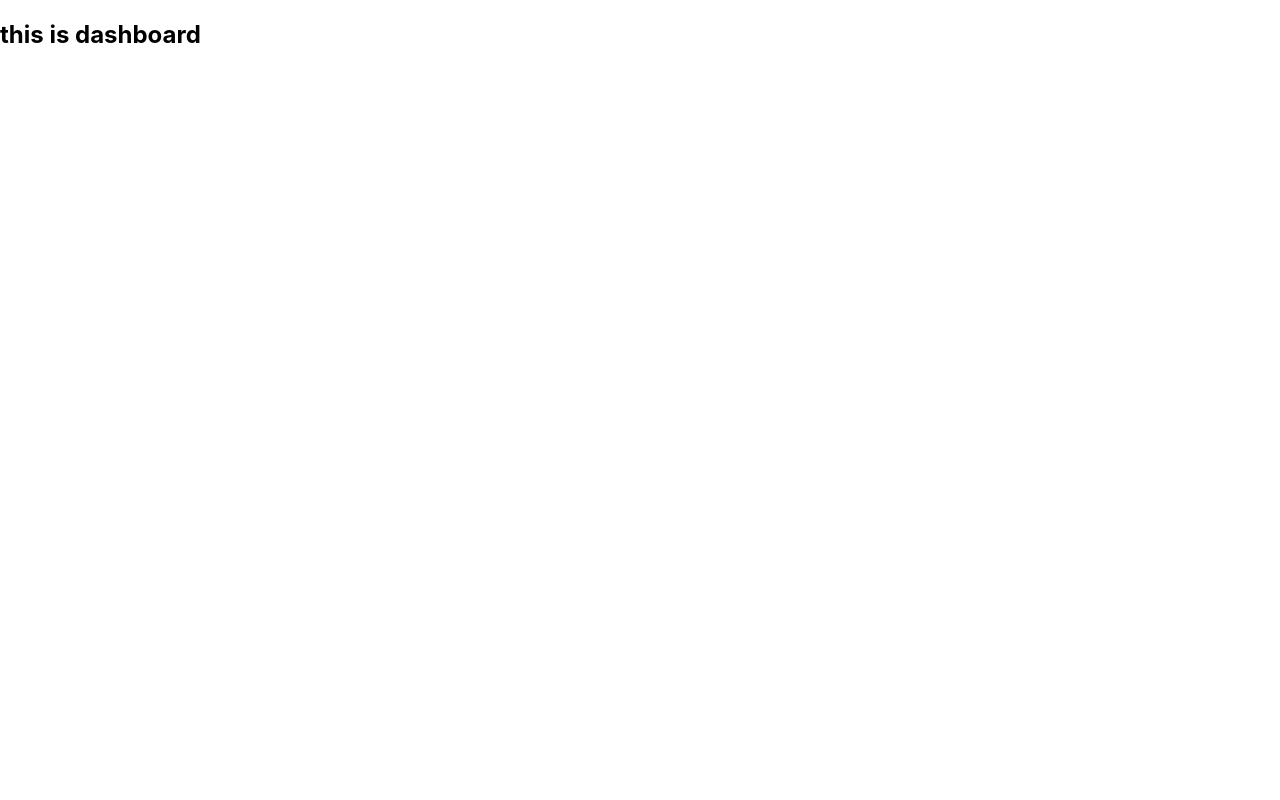
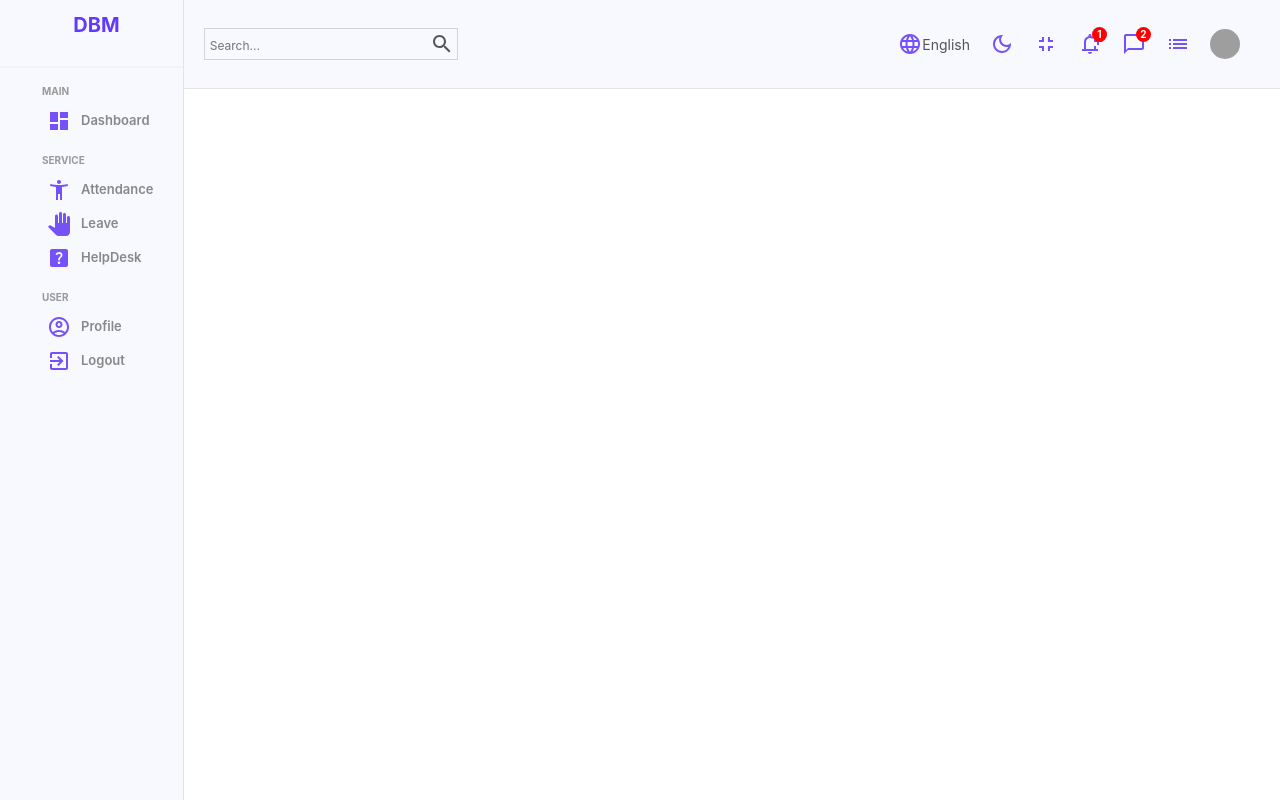
Before and after one commit to Sourabhdbm3/DBM_T, a React (Create React App) app: page /dashboard in a window 1280 px wide. Built offline with nearby package versions, Linux system fonts and the light colour scheme; grey boxes are pictures that could not be loaded.

Commit message:
login page and navbar page

```diff
--- a/public/index.html
+++ b/public/index.html
@@ -15,6 +15,8 @@
       user's mobile device or desktop. See https://developers.google.com/web/fundamentals/web-app-manifest/
     -->
     <link rel="manifest" href="%PUBLIC_URL%/manifest.json" />
+    <link href="https://cdn.jsdelivr.net/npm/bootstrap@5.0.2/dist/css/bootstrap.min.css" rel="stylesheet" integrity="sha384-EVSTQN3/azprG1Anm3QDgpJLIm9Nao0Yz1ztcQTwFspd3yD65VohhpuuCOmLASjC" crossorigin="anonymous">
+
     <!--
       Notice the use of %PUBLIC_URL% in the tags above.
       It will be replaced with the URL of the `public` folder during the build.
--- a/src/App.js
+++ b/src/App.js
@@ -1,4 +1,5 @@
 import { BrowserRouter, Route, Routes } from 'react-router-dom';
+import './index.css';
 import Login from './Components/Login';
 import Dashboard from './Components/Dashboard';
 import Attendance from './Components/Attendance';
@@ -16,7 +17,6 @@ function App() {
               <Route path="attendance" element={<Attendance />} />
             </Route>
             {/* ------------------------------- Using loop proccess--------------------------- */}
-
           </Route>
         </Routes>
       </BrowserRouter>
--- /dev/null
+++ b/src/Components/AdminCard.js
@@ -0,0 +1,40 @@
+
+import React from 'react'
+import { CardTitle,Row,Col,Card,CardText,Button } from 'reactstrap'
+
+
+const AdminCard = () => {
+    return (
+        <>
+            {/* <div className='ABC'>
+                <Card sx={{ maxWidth: 200 }}>
+                    <CardMedia
+                        component="img"
+                        alt="att"
+                        height="40"
+                        image=""
+                    />
+                    <CardContent>
+                        <Typography variant='h5' component='div'>
+                            Attendance
+                        </Typography>
+                    </CardContent>
+                    <CardActions>
+                        <Button size='small'>share</Button>
+                    </CardActions>
+
+                </Card>
+
+            </div> */}
+
+
+
+
+
+
+
+        </>
+    )
+}
+
+export default AdminCard
--- a/src/Components/Dashboard.js
+++ b/src/Components/Dashboard.js
@@ -1,10 +1,23 @@
 import React from 'react'
+import Navbar from './Navbar'
+import Sidebar from './Sidebar'
+import AdminCard from './AdminCard'
 
 const Dashboard = () => {
   return (
-    <div>
-      <h2>this is dashboard</h2>
-    </div>
+    <>
+      <div className='home'>
+        <Sidebar />
+        <div className='homeContainer'>
+          <Navbar />
+          <div>
+          <AdminCard />
+          </div>
+        </div>
+      </div>
+
+
+    </>
   )
 }
 
--- a/src/Components/Login.js
+++ b/src/Components/Login.js
@@ -1,10 +1,54 @@
 import React from 'react'
+import { Label, Input, Button, FormGroup,Form } from 'reactstrap'
 
 const login = () => {
   return (
-    <div>
-        <h2>login page run on 3000</h2>
-    </div>
+    <>
+      <div className='container'>
+        <div className='row' >
+          <div className='col-md-4 col'>
+            <div className='logo'>
+              <img src="https://img.freepik.com/free-vector/access-control-system-abstract-concept_335657-3180.jpg" alt="img" className='img-fluid' />
+            </div>
+          </div>
+          <div className='col-md-4 col'>
+            <h3 className='text-dark fw-bolder fs-4 mb-2 '>
+              Sign In to DBM
+            </h3>
+            <Form inline>
+              <FormGroup floating>
+                <Input
+                  id="exampleEmail"
+                  name="email"
+                  placeholder="Email"
+                  type="email"
+                />
+                <Label for="exampleEmail">
+                  Email
+                </Label>
+              </FormGroup>
+              {' '}
+              <FormGroup floating>
+                <Input
+                  id="examplePassword"
+                  name="password"
+                  placeholder="Password"
+                  type="password"
+                />
+                <Label for="examplePassword">
+                  Password
+                </Label>
+              </FormGroup>
+              {' '}
+              <Button className="button">
+                Submit
+              </Button>
+            </Form>
+          </div>
+        </div>
+      </div>
+    </>
+
   )
 }
 
--- /dev/null
+++ b/src/Components/Navbar.js
@@ -0,0 +1,67 @@
+import React from 'react'
+import {
+  ChatBubbleOutlineOutlined,
+  DarkModeOutlined,
+  FullscreenExitOutlined,
+  LanguageOutlined,
+  ListOutlined,
+  NotificationAddOutlined,
+  SearchOutlined
+} from '@mui/icons-material';
+
+const Navbar = () => {
+  return (
+    <>
+      <div className="navbar">
+        <div className="wrapper">
+          <div className="search">
+            <input type="text" placeholder="Search..." />
+            {/* <SearchOutlinedIcon /> */}
+            <SearchOutlined />
+          </div>
+          <div className="items">
+            <div className="item">
+              {/* <LanguageOutlinedIcon className="icon" /> */}
+              <LanguageOutlined className="icon" />
+
+              English
+            </div>
+            <div className="item">
+              <DarkModeOutlined
+                className="icon"
+                // onClick={() => dispatch({ type: "TOGGLE" })}
+              />
+            </div>
+            <div className="item">
+              <FullscreenExitOutlined
+                className="icon" />
+            </div>
+            <div className="item">
+              <NotificationAddOutlined
+                className="icon" />
+              <div className="counter">1</div>
+            </div>
+            <div className="item">
+              <ChatBubbleOutlineOutlined
+                className="icon" />
+              <div className="counter">2</div>
+            </div>
+            <div className="item">
+              <ListOutlined
+                className="icon" />
+            </div>
+            <div className="item">
+              <img
+                src="https://images.pexels.com/photos/941693/pexels-photo-941693.jpeg?auto=compress&cs=tinysrgb&dpr=2&w=500"
+                alt="D"
+                className="avatar"
+              />
+            </div>
+          </div>
+        </div>
+      </div>
+    </>
+  )
+}
+
+export default Navbar
--- /dev/null
+++ b/src/Components/Sidebar.js
@@ -0,0 +1,76 @@
+import {
+  AccessibilityNewOutlined,
+  AccountCircleOutlined,
+  Dashboard, ExitToApp, HelpCenter,
+  PanTool
+} from '@mui/icons-material';
+import React from 'react'
+import { Link } from 'react-router-dom';
+
+
+const Sidebar = () => {
+
+  return (
+    <>
+      <div className='sidebar'>
+        <div className='top'>
+          <Link to="/" style={{ textDecoration: "none" }}>
+            <span className='logo'>DBM</span>
+          </Link>
+        </div>
+        <hr />
+        <div className='center'>
+          <ul>
+            <p className="title">MAIN</p>
+            <li>
+              <Dashboard className='icon' />
+              <span>Dashboard</span>
+            </li>
+            <p className="title">SERVICE</p>
+            <Link to="/Attendance" style={{ textDecoration: "none" }}>
+              <li>
+                <AccessibilityNewOutlined className="icon" />
+                <span>Attendance</span>
+              </li>
+            </Link>
+            <Link to="/Leave" style={{ textDecoration: "none" }}>
+              <li>
+                <PanTool className="icon" />
+                <span>Leave</span>
+              </li>
+            </Link>
+            <Link to="/HelpDesk" style={{ textDecoration: "none" }}>
+              <li>
+                <HelpCenter className="icon" />
+                <span>HelpDesk</span>
+              </li>
+            </Link>
+            <p className="title">USER</p>
+            <li>
+              <AccountCircleOutlined className="icon" />
+              <span>Profile</span>
+            </li>
+            <li>
+              <ExitToApp className="icon" />
+              <span>Logout</span>
+            </li>
+            {/* </ul> */}
+          </ul>
+        </div>
+        <div className="bottom">
+          <div
+            className="colorOption"
+
+          ></div>
+          <div
+            className="colorOption"
+
+          ></div>
+        </div>
+      </div>
+
+    </>
+  )
+}
+
+export default Sidebar
--- a/src/index.css
+++ b/src/index.css
@@ -11,3 +11,183 @@ code {
   font-family: source-code-pro, Menlo, Monaco, Consolas, 'Courier New',
     monospace;
 }
+
+.row {
+  min-height: 100vh;
+  justify-content: center;
+  align-items: center;
+}
+
+.button {
+  width: 100%;
+  background-color: cornflowerblue;
+  color: white;
+  margin-top: 4px;
+
+}
+
+/*----------------- Dashboard_css ----------------- */
+.home {
+  display: flex;
+}
+
+.homeContainer {
+  flex: 6;
+
+}
+
+/*----------------- Dashboard_css ----------------- */
+/*----------------- sidebar_css ----------------- */
+.sidebar {
+  flex: 1;
+  border-right: 0.5px solid rgb(230, 227, 227);
+  min-height: 100vh;
+  background-color: ghostwhite;
+}
+
+.top {
+  height: 50px;
+  display: flex;
+  align-items: center;
+  justify-content: center;
+}
+
+.logo {
+  font-size: 20px;
+  font-weight: bold;
+  color: #6439ff;
+}
+
+hr {
+  height: 0;
+  border: 0.5px solid rgb(230, 227, 227);
+}
+
+.center {
+  padding-left: 10px;
+}
+
+.ul {
+  list-style: none;
+  margin: 0;
+  padding: 0;
+}
+
+.title {
+  font-size: 10px;
+  font-weight: bold;
+  color: #999;
+  margin-top: 15px;
+  margin-bottom: 5px;
+}
+
+li {
+  display: flex;
+  align-items: center;
+  padding: 5px;
+  cursor: pointer;
+
+}
+
+li:hover {
+  background-color: #ece8ff;
+}
+
+.icon {
+  font-size: 18px;
+  color: #7451f8;
+}
+
+span {
+  font-size: 13px;
+  font-weight: 600;
+  color: #888;
+  margin-left: 10px;
+}
+
+.bottom {
+  display: flex;
+  align-items: center;
+  margin: 10px;
+}
+
+/*----------------- sidebar_css ----------------- */
+/*----------------- navbar_css -----------------*/
+.navbar {
+  /* height: 80px; */
+  border-bottom: 0.5px solid rgb(231, 228, 228);
+  display: flex;
+  align-items: center;
+  font-size: 14px;
+  color: #555;
+ background-color: ghostwhite;
+}
+
+.wrapper {
+  width: 100%;
+  padding: 20px;
+  display: flex;
+  align-items: center;
+  justify-content: space-between;
+}
+
+.search {
+  display: flex;
+  align-items: center;
+  border: 0.5px solid lightgray;
+  padding: 3px;
+}
+
+input {
+  border: none;
+  outline: none;
+  background: transparent;
+}
+
+input::placeholder {
+  font-size: 12px;
+}
+
+.items {
+  display: flex;
+  align-items: center;
+ cursor: pointer;
+}
+.item:hover {
+  background-color: #ece8ff;
+}
+
+.item {
+  display: flex;
+  align-items: center;
+  margin-right: 20px;
+  position: relative;
+}
+
+.icon {
+  font-size: 20px;
+}
+
+.avatar {
+  width: 30px;
+  height: 30px;
+  border-radius: 50%;
+}
+
+.counter {
+  width: 15px;
+  height: 15px;
+  background-color: red;
+  border-radius: 50%;
+  color: white;
+  display: flex;
+  align-items: center;
+  justify-content: center;
+  font-size: 10px;
+  font-weight: bold;
+  position: absolute;
+  top: -5px;
+  right: -5px;
+}
+
+/*----------------- navbar_css -----------------*/
```
Also changed, not shown: package.json (+7 -0 lines), 1 other file (tests, documents, lock files or other folders).
